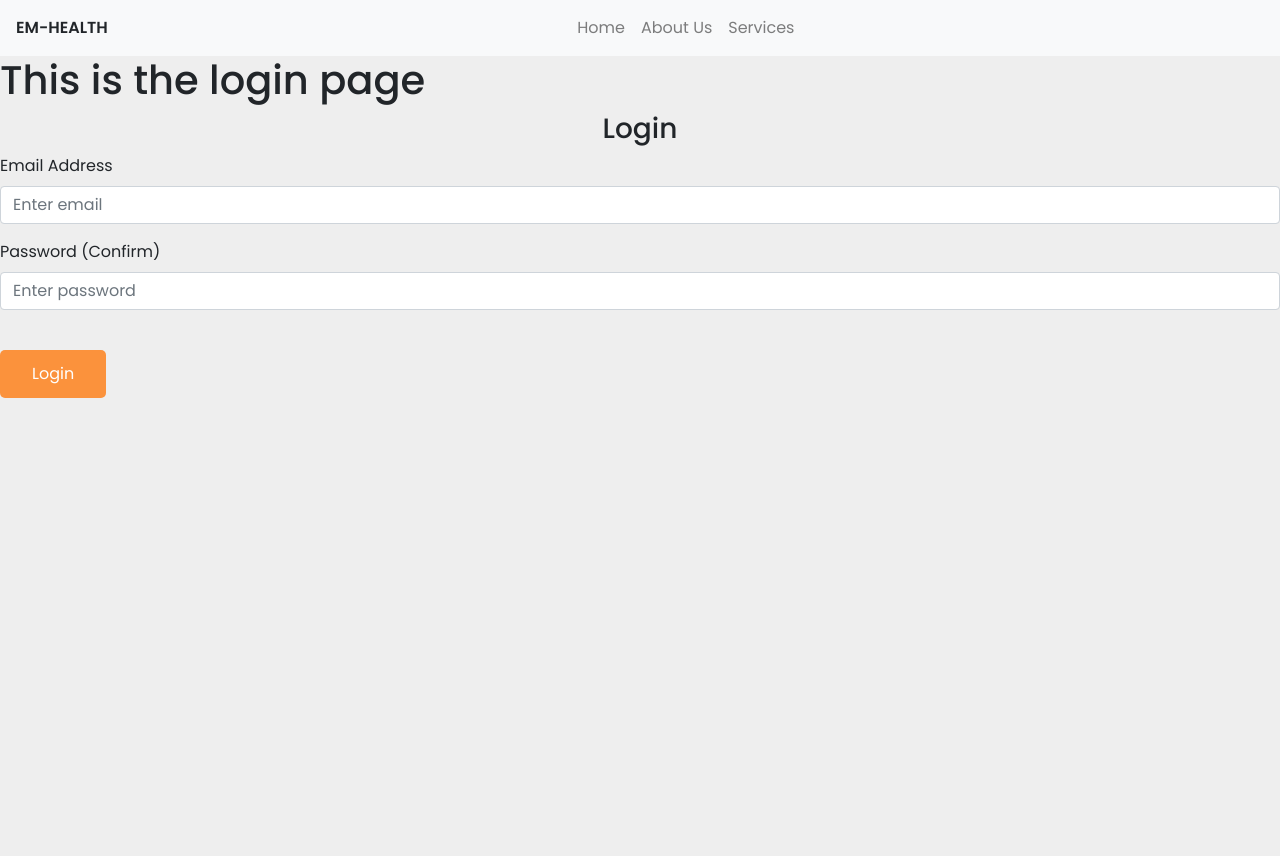
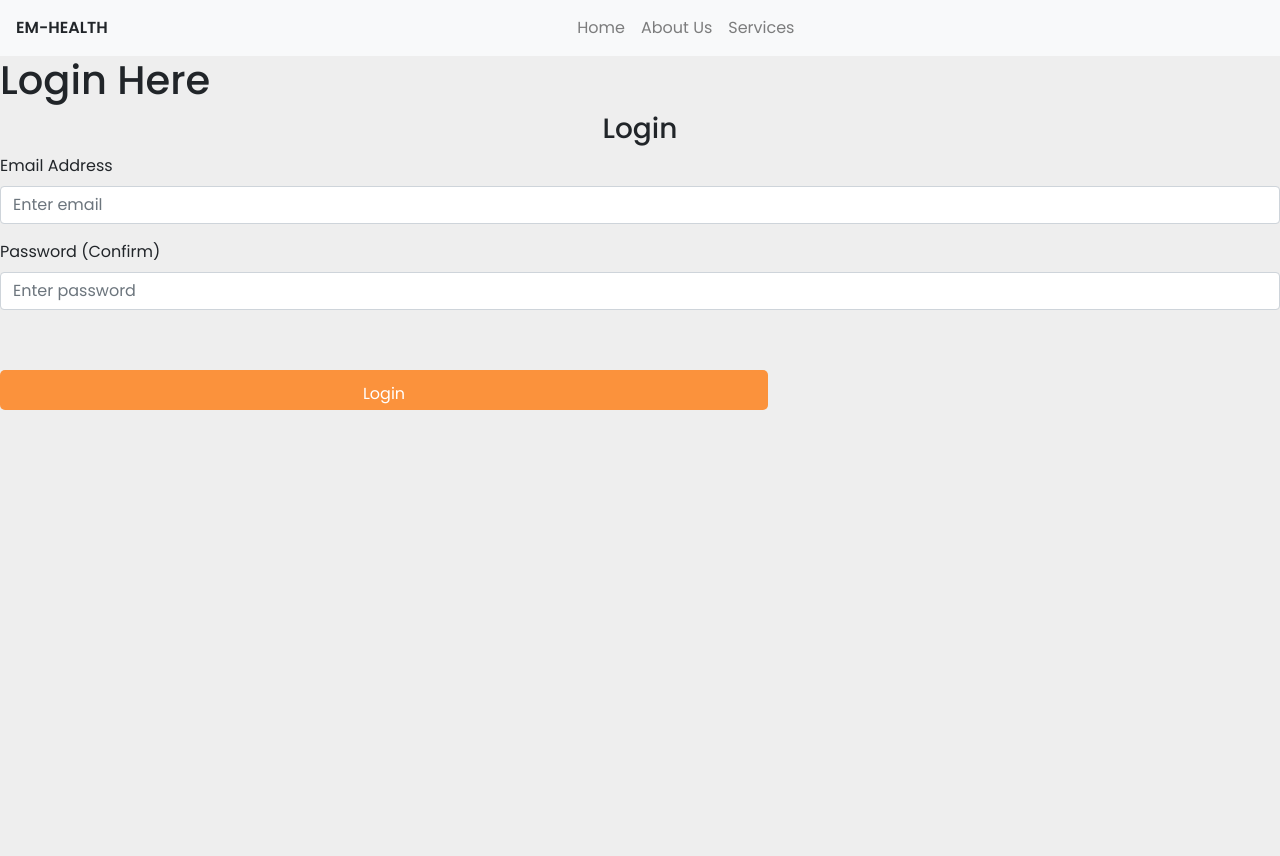
Before and after one commit to Praise-Atadja/EM_HEALTH, a Flask app: page /login in a window 1280 px wide. Run offline with Flask 3, Linux system fonts and the light colour scheme; some libraries are stand-ins or nearby versions.

Commit message:
create css for login

```diff
--- /dev/null
+++ b/website/static/login.css
@@ -0,0 +1,20 @@
+button{
+	width: 60%;
+	height: 40px;
+	margin: 10px auto;
+	justify-content: center;
+	display: block;
+	color: #fff;
+	background: #573b8a;
+	font-size: 1em;
+	font-weight: bold;
+	margin-top: 20px;
+	outline: none;
+	border: none;
+	border-radius: 5px;
+	transition: .2s ease-in;
+	cursor: pointer;
+}
+button:hover{
+	background: #6d44b8;
+}
--- a/website/templates/login.html
+++ b/website/templates/login.html
@@ -1,7 +1,11 @@
 {% extends "base.html" %} {% block title %}Login{% endblock %}
 
 {% block content %}
-<h1>This is the login page</h1>
+
+<link rel="stylesheet" type="text/css" href="login.css">
+<link href="https://fonts.googleapis.com/css2?family=Jost:wght@500&display=swap" rel="stylesheet">
+
+<h1>Login Here</h1>
 <form  method="POST">
     <h3 align="center">Login</h3>
     <div class="form-group">
```
